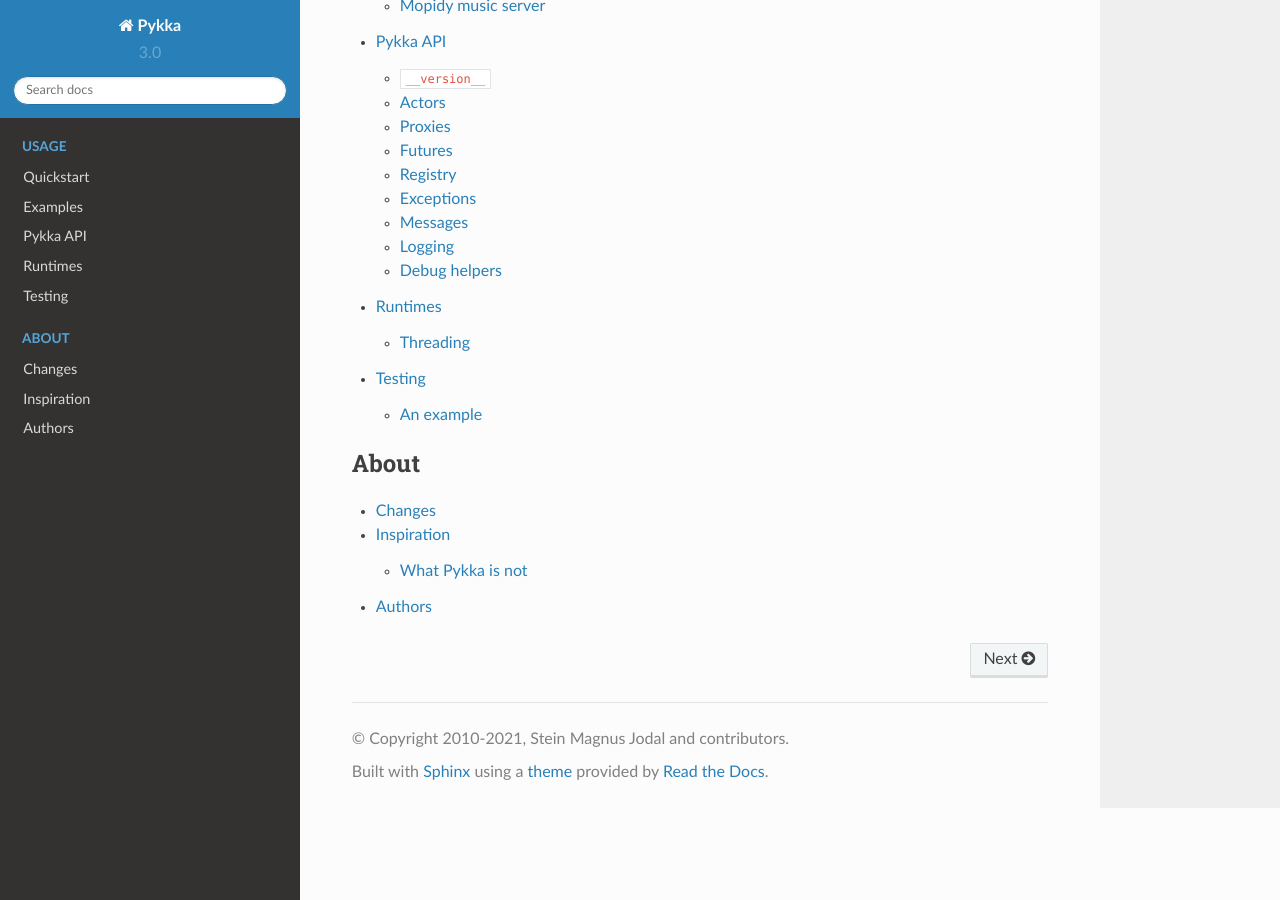
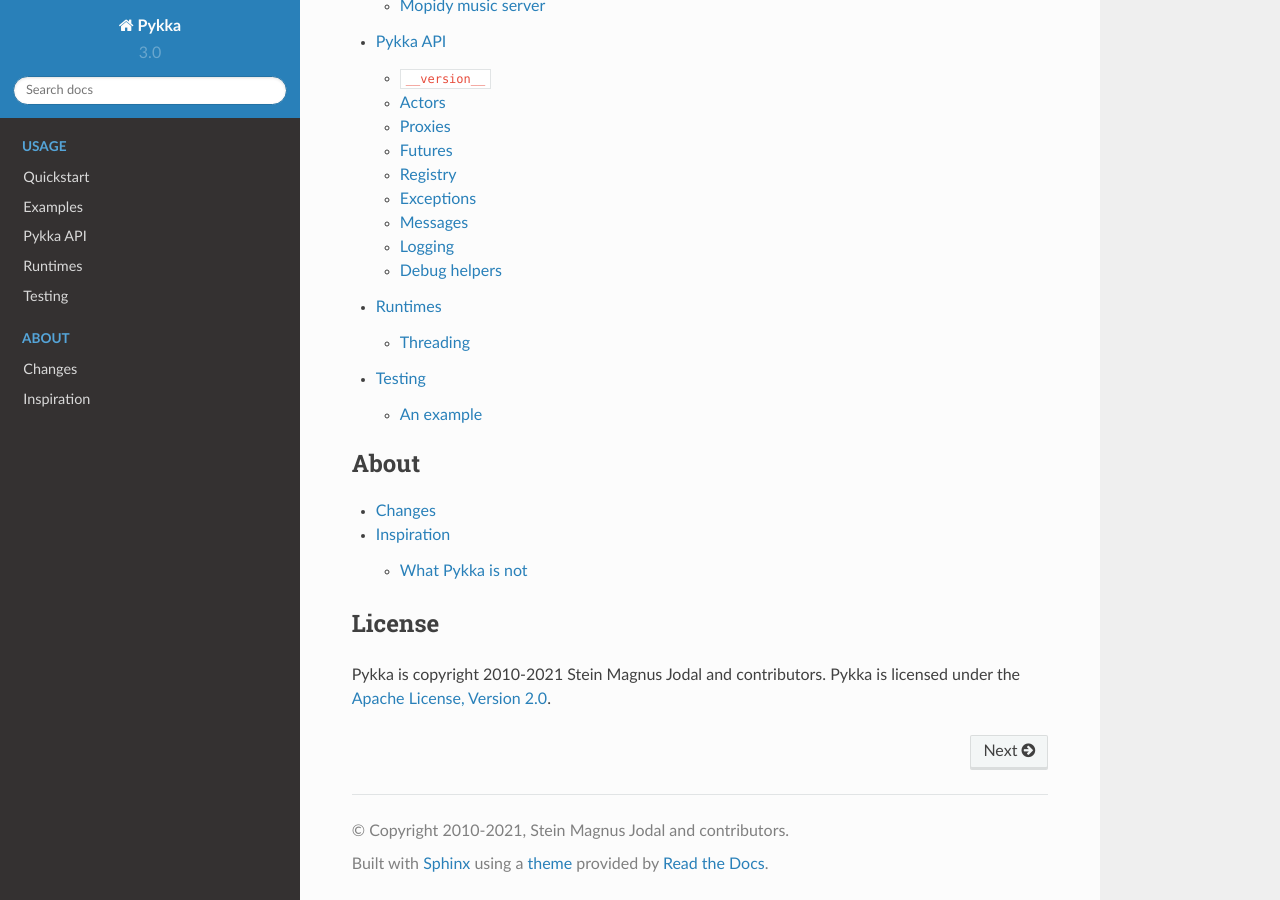
Before and after one commit to jodal/pykka, a Sphinx documentation site: the page built from docs/index.rst, in a window 1280 px wide and 900 px high, scrolled down 1021 px. Built offline with Sphinx 7.4.7 and the Read the Docs theme 2.0.0, drawn with Linux system fonts in a browser that asks for light colours.

Commit message:
docs: Replace authors page with license paragraph

```diff
--- a/docs/index.rst
+++ b/docs/index.rst
@@ -46,4 +46,11 @@
 
     changes
     inspiration
-    authors
+
+
+License
+=======
+
+Pykka is copyright 2010-2021 Stein Magnus Jodal and contributors.
+Pykka is licensed under the
+`Apache License, Version 2.0 <https://www.apache.org/licenses/LICENSE-2.0>`_.
```
Also changed, not shown: docs/authors.rst (deleted, +0 -12 lines).
